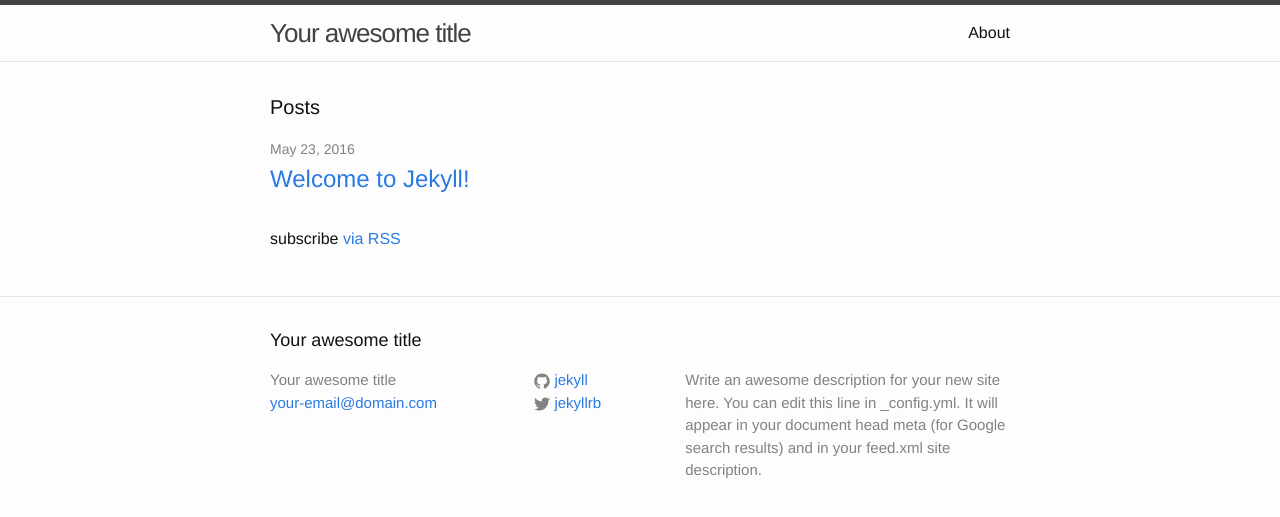
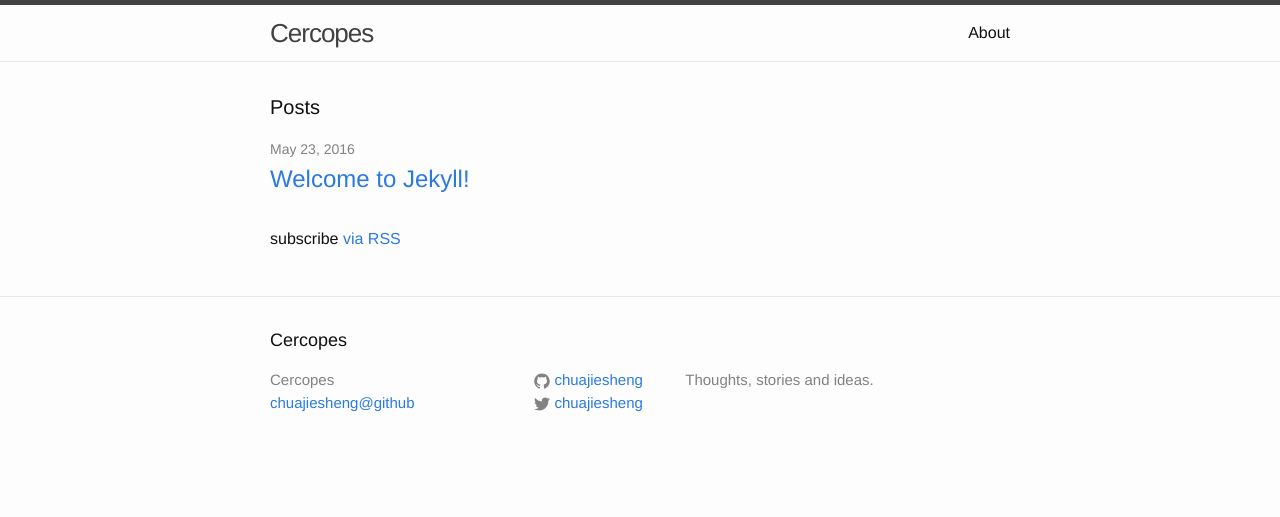
Before and after one commit to chuajiesheng/chuajiesheng.github.io, a Jekyll site: the page built from index.html, in a window 1280 px wide. Shown: the top 517 px of the page. Built offline with Jekyll 4.4.1, drawn with Linux system fonts in a browser that asks for light colours.

Commit message:
Change default setting for blog

```diff
--- a/_config.yml
+++ b/_config.yml
@@ -6,16 +6,14 @@
 # 'jekyll serve'. If you change this file, please restart the server process.
 
 # Site settings
-title: Your awesome title
-email: your-email@domain.com
+title: Cercopes
+email: chuajiesheng@github
 description: > # this means to ignore newlines until "baseurl:"
-  Write an awesome description for your new site here. You can edit this
-  line in _config.yml. It will appear in your document head meta (for
-  Google search results) and in your feed.xml site description.
+  Thoughts, stories and ideas.
 baseurl: "" # the subpath of your site, e.g. /blog
-url: "http://yourdomain.com" # the base hostname & protocol for your site
-twitter_username: jekyllrb
-github_username:  jekyll
+url: "http://jschua.com" # the base hostname & protocol for your site
+twitter_username: chuajiesheng
+github_username:  chuajiesheng
 
 # Build settings
 markdown: kramdown
```
